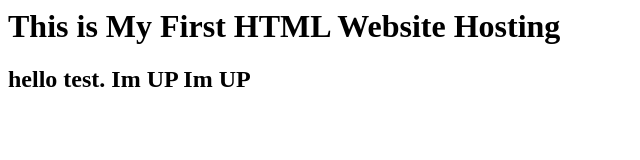
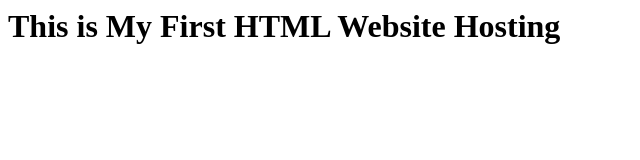
Before and after one commit to kafleaz/myhtml, a plain HTML site: page index.html in a window 1280 px wide. Shown: the whole page, without its empty margins (0-640 px from the left). Drawn offline with Linux system fonts and the light colour scheme.

Commit message:
githubtest first commit

```diff
--- a/index.html
+++ b/index.html
@@ -1,2 +1 @@
 <h1>This is My First HTML Website Hosting</h1>
-<h2> hello test. Im UP Im UP</h2>
```
